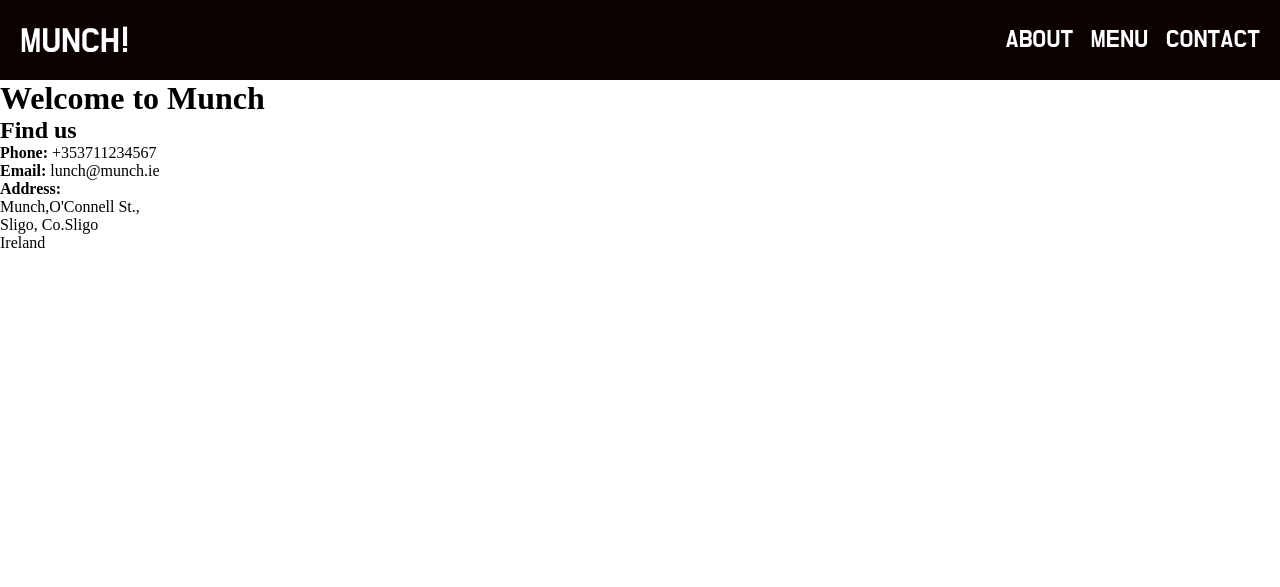
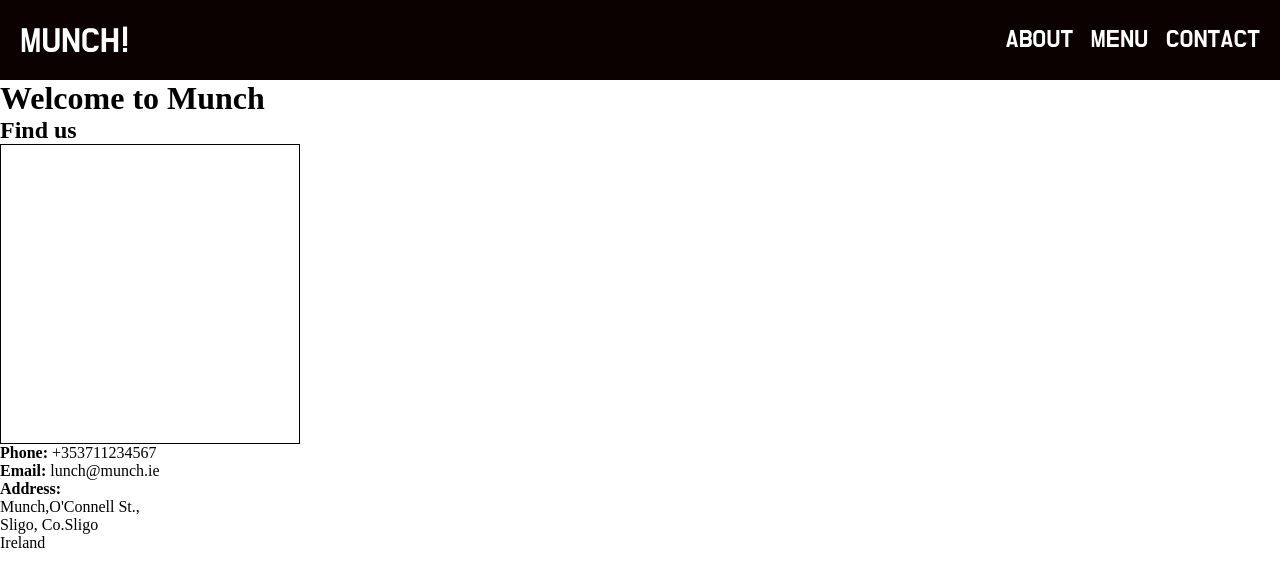
Before and after one commit to annuc1s/ms3_munch_dataCentricDevelopment, a Flask app: page / in a window 1280 px wide. Shown: the top 587 px of the page. Run offline with Flask 2, Linux system fonts and the light colour scheme.

Commit message:
boarder for google maps added in footer

```diff
--- a/static/css/style.css
+++ b/static/css/style.css
@@ -50,3 +50,9 @@ header{
 }
 
 /*---------------Footer */
+
+#google-location{
+    height: 300px;
+    width: 300px;
+    border: 1.5px solid black;
+}
--- a/templates/base.html
+++ b/templates/base.html
@@ -27,11 +27,12 @@
 
 <footer>
 	<h2>Find us</h2>
+	<div id="google-location"></div>
 	<div>
 		<b>Phone:</b> +353711234567 <br>
 		<b>Email:</b> lunch@munch.ie <br>
 		<b>Address:</b><br>
-				<p> Munch,O'Connell St.,<br> Sligo, Co.Sligo <br>Ireland</p>
+		<p>Munch,O'Connell St.,<br> Sligo, Co.Sligo <br>Ireland</p>
 	</div>
 </footer>
 </body>
```
Lines whose indentation alone changed are shown as unchanged.
